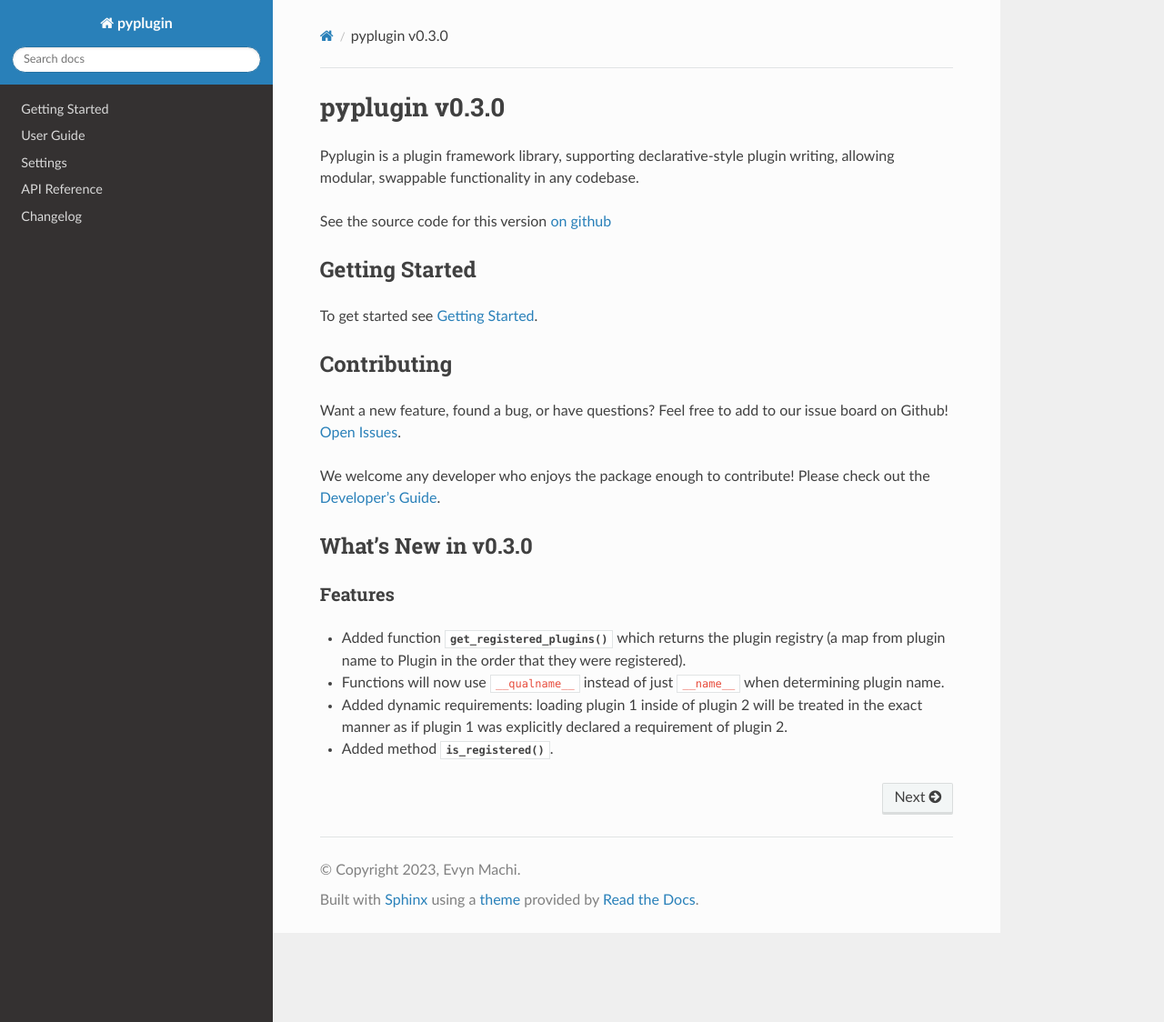
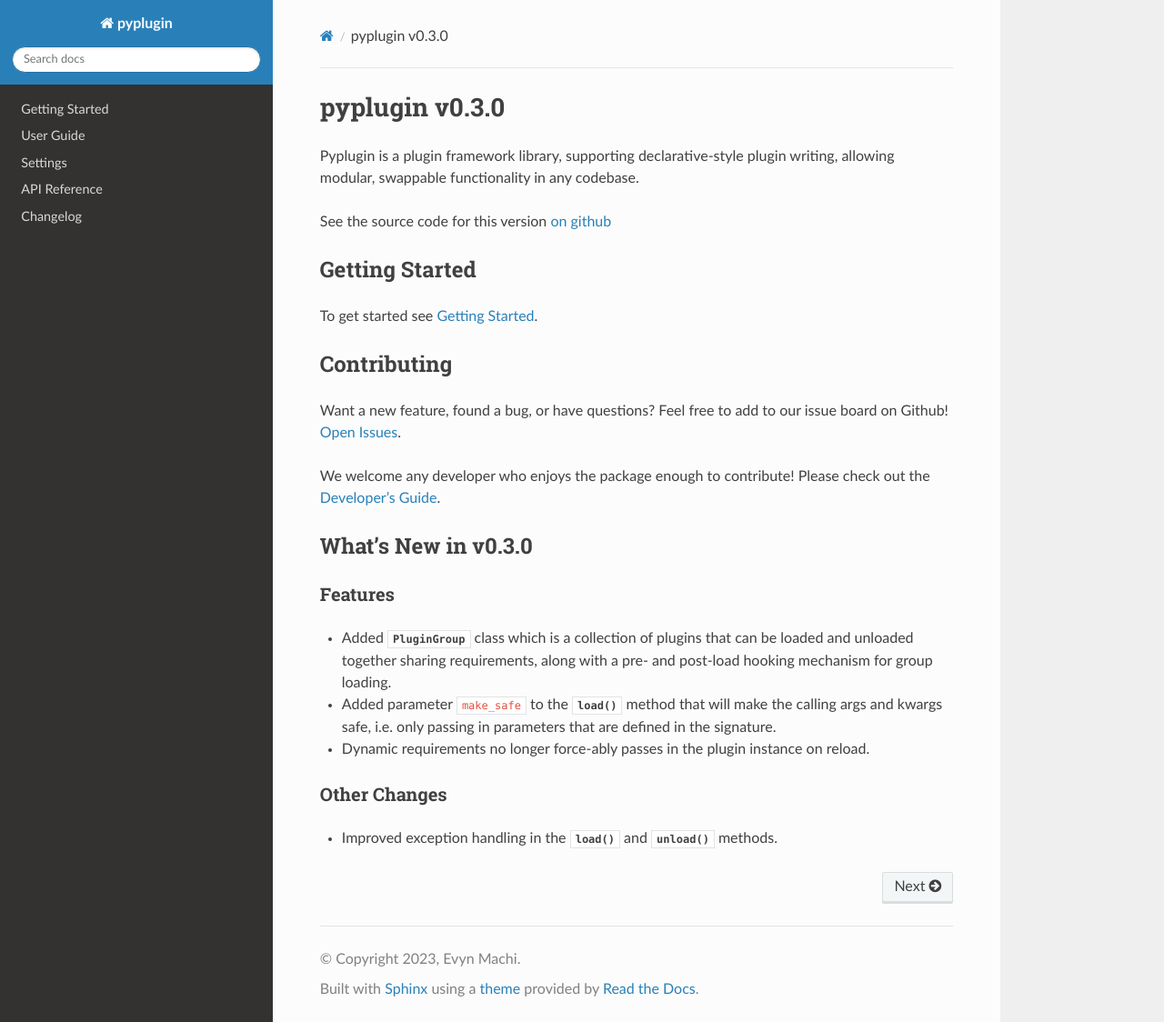
Before and after one commit to pyplugin/pyplugin, a Sphinx documentation site: the page built from docs/index.rst, in a window 1280 px wide and 1124 px high. Shown: the whole window at 91% size. Built offline with Sphinx 7.4.7 and the Read the Docs theme 2.0.0, drawn with Linux system fonts in a browser that asks for light colours.

Commit message:
doc: fix release notes on first page of doc website

```diff
--- a/docs/changelog/changelog-0.3.0.rst
+++ b/docs/changelog/changelog-0.3.0.rst
@@ -4,8 +4,8 @@ Changes in 0.3.0
 Features
 ---------
 
-- Added :class:`~pyplugin.group.PluginGroup` class which is a collection plugins that can be loaded and unloaded
-  together sharing requirements, along with a pre- and post-load hooking mechanism for the group loader.
+- Added :class:`~pyplugin.group.PluginGroup` class which is a collection of plugins that can be loaded and unloaded
+  together sharing requirements, along with a pre- and post-load hooking mechanism for group loading.
 - Added parameter :code:`make_safe` to the :meth:`~pyplugin.base.Plugin.load` method that will make the calling args
   and kwargs safe, i.e. only passing in parameters that are defined in the signature.
 - Dynamic requirements no longer force-ably passes in the plugin instance on reload.
--- a/docs/index.rst
+++ b/docs/index.rst
@@ -32,9 +32,15 @@ What's New in |release|
 
 Features
 ^^^^^^^^^
-- Added function :func:`~pyplugin.base.get_registered_plugins` which returns the plugin registry
-  (a map from plugin name to Plugin in the order that they were registered).
-- Functions will now use :code:`__qualname__` instead of just :code:`__name__` when determining plugin name.
-- Added dynamic requirements: loading plugin 1 inside of plugin 2 will be treated in the exact manner
-  as if plugin 1 was explicitly declared a requirement of plugin 2.
-- Added method :meth:`~pyplugin.base.Plugin.is_registered`.
+
+- Added :class:`~pyplugin.group.PluginGroup` class which is a collection of plugins that can be loaded and unloaded
+  together sharing requirements, along with a pre- and post-load hooking mechanism for group loading.
+- Added parameter :code:`make_safe` to the :meth:`~pyplugin.base.Plugin.load` method that will make the calling args
+  and kwargs safe, i.e. only passing in parameters that are defined in the signature.
+- Dynamic requirements no longer force-ably passes in the plugin instance on reload.
+
+Other Changes
+^^^^^^^^^^^^^^
+
+- Improved exception handling in the :meth:`~pyplugin.base.Plugin.load` and :meth:`~pyplugin.base.Plugin.unload`
+  methods.
```
Also changed, not shown: README.md (+2 -2 lines).
